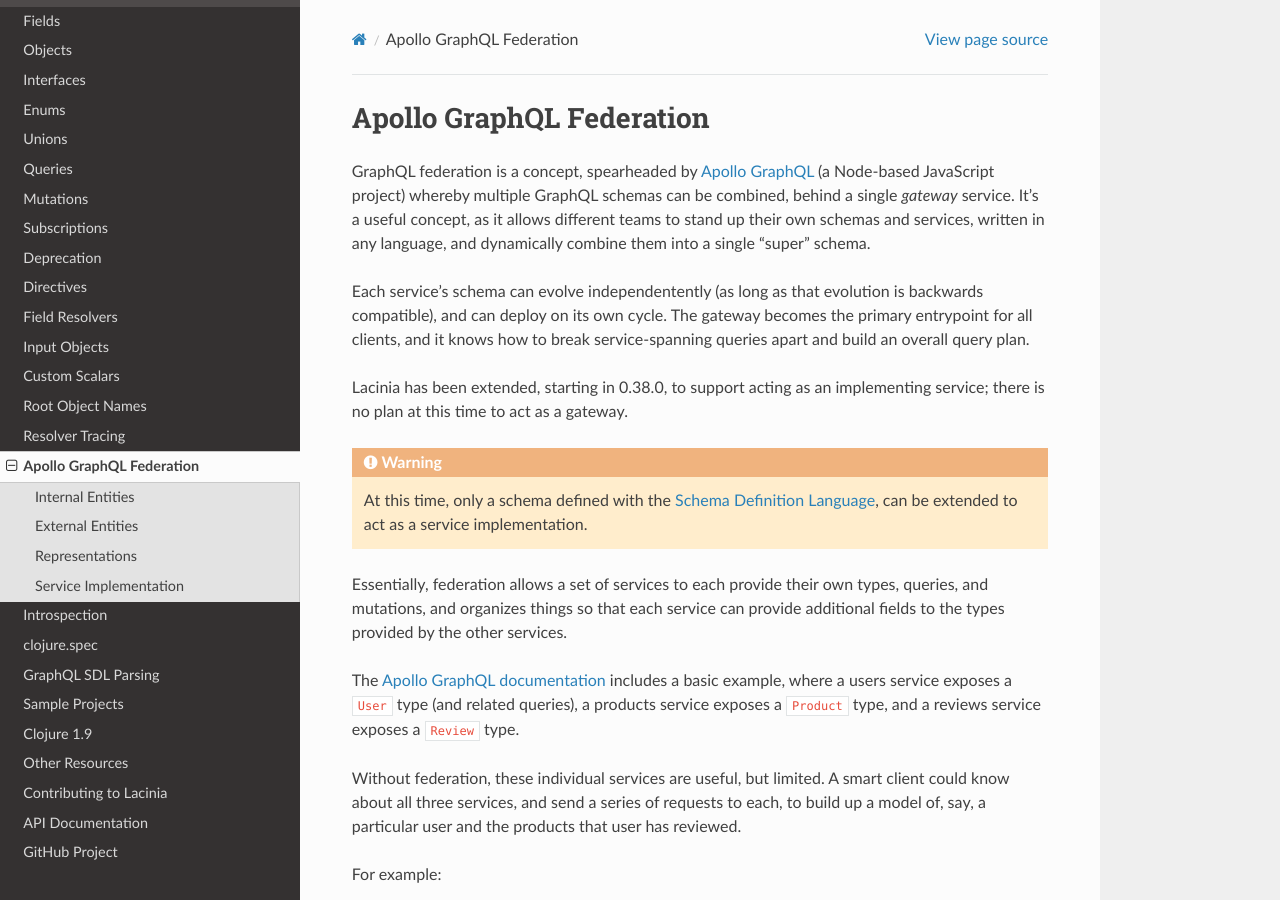
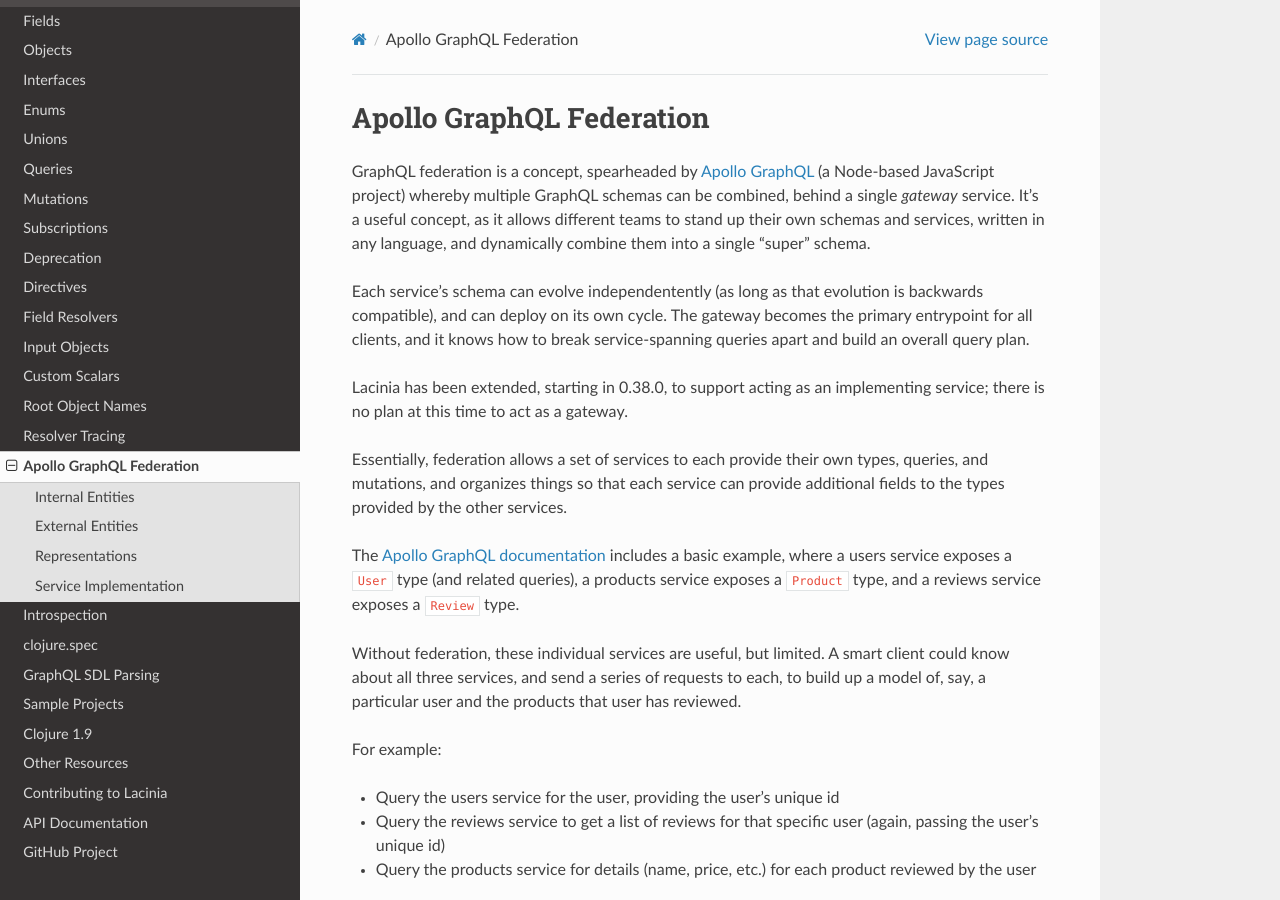
Before and after one commit to walmartlabs/lacinia, a Sphinx documentation site: the page built from docs/federation/index.rst, in a window 1280 px wide and 900 px high. Built offline with Sphinx 7.4.7 and the Read the Docs theme 2.0.0, drawn with Linux system fonts in a browser that asks for light colours.

Commit message:
update document

```diff
--- a/docs/federation/index.rst
+++ b/docs/federation/index.rst
@@ -13,11 +13,6 @@
 
 Lacinia has been extended, starting in 0.38.0, to support acting as an implementing service; there is no plan
 at this time to act as a gateway.
-
-.. warning::
-
-    At this time, only a schema defined with the :doc:`Schema Definition Language </schema/parsing>`, can be extended to act as
-    a service implementation.
 
 Essentially, federation allows a set of services to each provide their own types, queries, and mutations, and organizes things so that
 each service can provide additional fields to the types provided by the other services.
```
